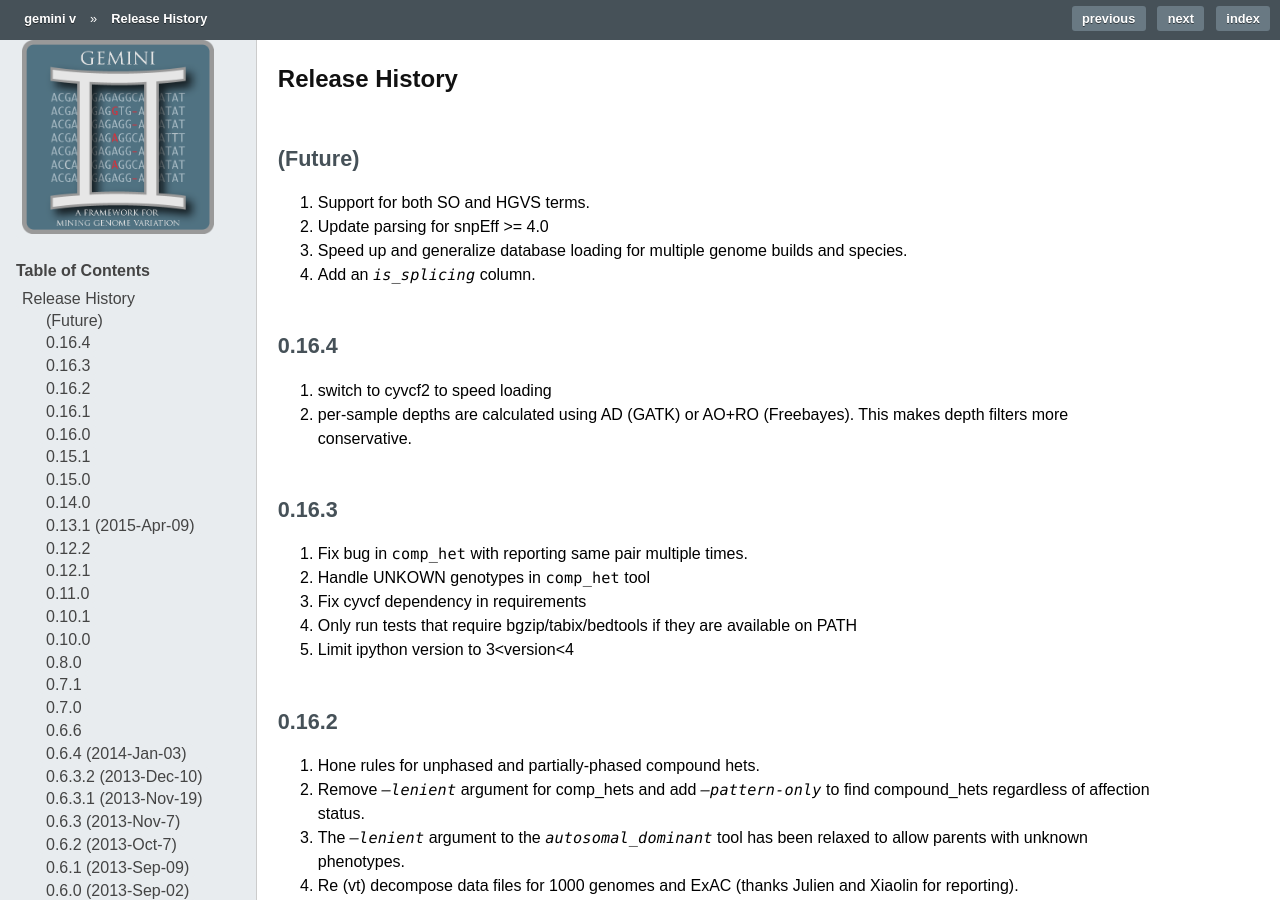
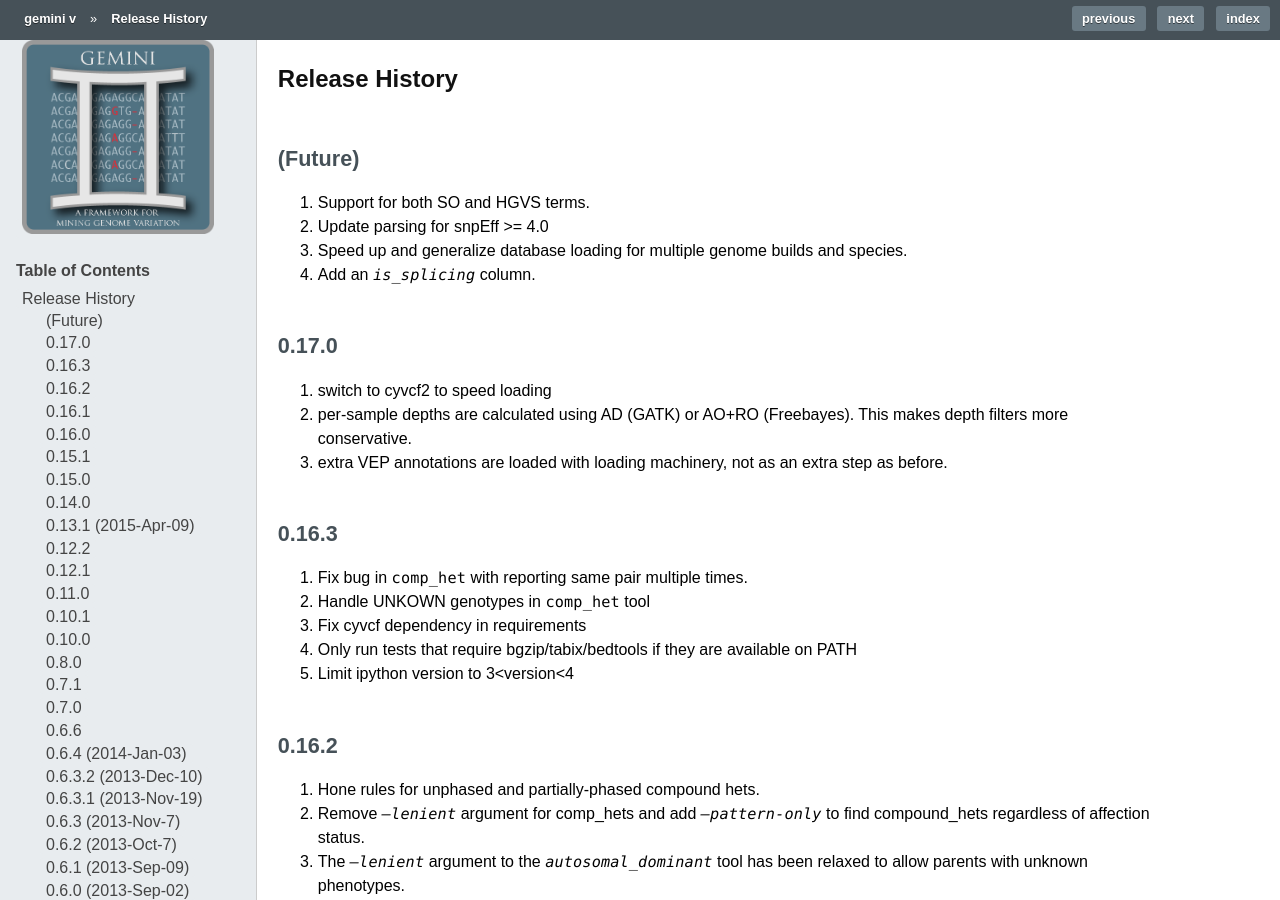
Before and after one commit to arq5x/gemini, a Sphinx documentation site: the page built from docs/content/history.rst, in a window 1280 px wide and 900 px high. Built offline with Sphinx 7.4.7, drawn with Linux system fonts in a browser that asks for light colours; formulas are drawn with MathJax 3; the version number could not be read and is left out; comment, search, counter and statistics services are not loaded.

Commit message:
bump cyvcf2 version and update history

```diff
--- a/docs/content/history.rst
+++ b/docs/content/history.rst
@@ -9,10 +9,11 @@ Release History
 #. Speed up and generalize database loading for multiple genome builds and species.
 #. Add an `is_splicing` column.
 
-0.16.4
+0.17.0
 ======
 #. switch to cyvcf2 to speed loading
 #. per-sample depths are calculated using AD (GATK) or AO+RO (Freebayes). This makes depth filters more conservative.
+#. extra VEP annotations are loaded with loading machinery, not as an extra step as before.
 
 
 0.16.3
--- a/requirements.txt
+++ b/requirements.txt
@@ -2,7 +2,7 @@ numpy>=1.7.1
 pyparsing>=1.5.6,<=1.5.7
 cython>=0.22
 pysam>=0.6
-cyvcf2>=0.1.3
+cyvcf2>=0.1.4
 PyYAML>=3.10
 pybedtools>=0.6.2
 jinja2>=2.7.1
```
